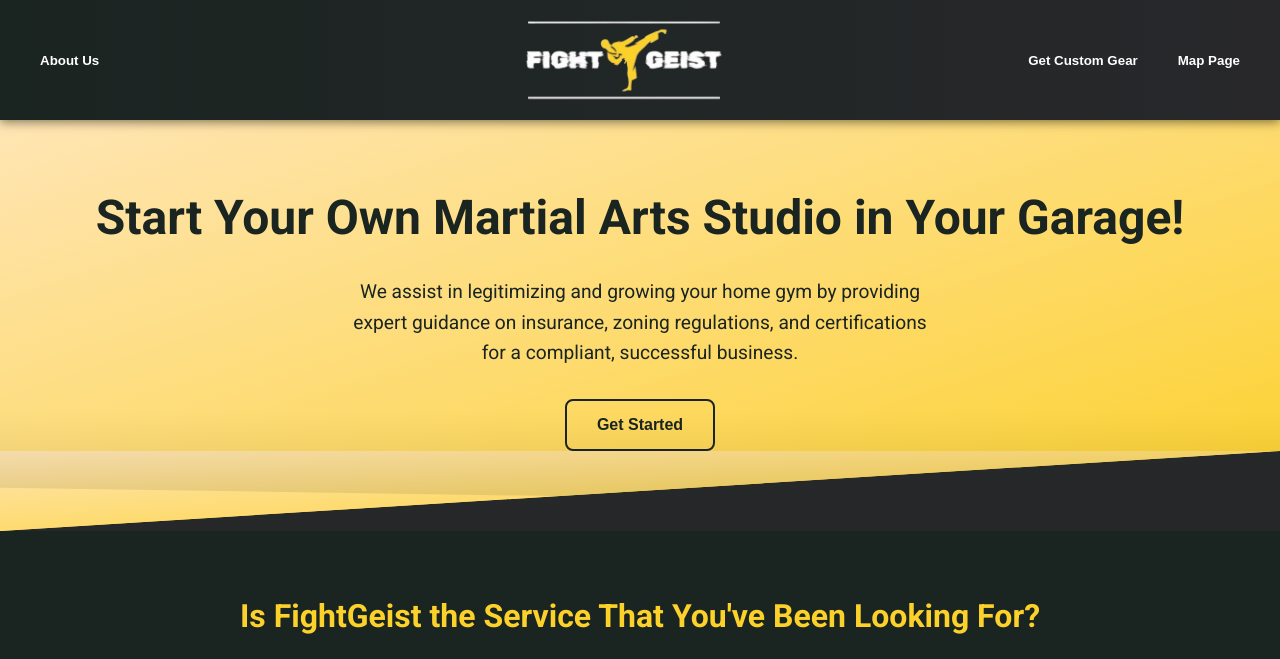
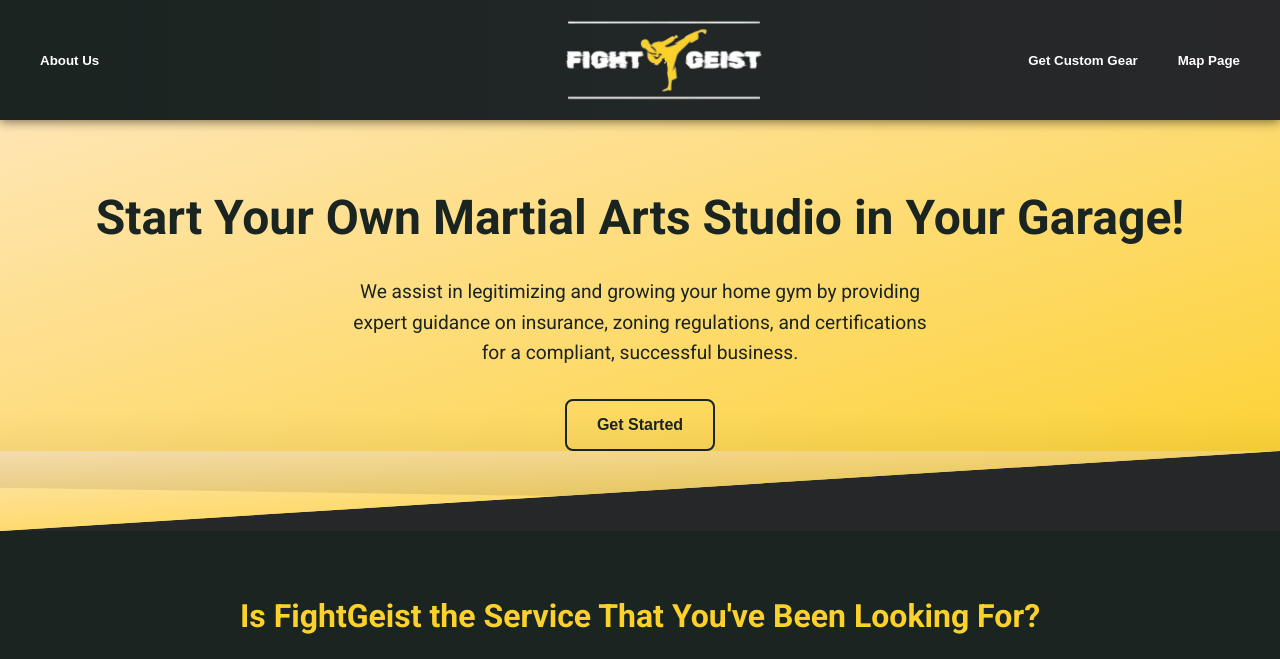
Before and after one commit to Frank-Bev123/FightGeist-Website, a website: page index.html in a window 1280 px wide. Shown: the top 659 px of the page. Drawn offline with nearby package versions, Linux system fonts and the light colour scheme; grey boxes are pictures that could not be loaded.

Commit message:
Update index.html

```diff
--- a/index.html
+++ b/index.html
@@ -51,7 +51,7 @@
     }
 
     .logo img {
-      margin-left: 120px;
+      margin-left: 200px;
       height: 80px;
       transform: scale(3);
       transform-origin: center;
```
